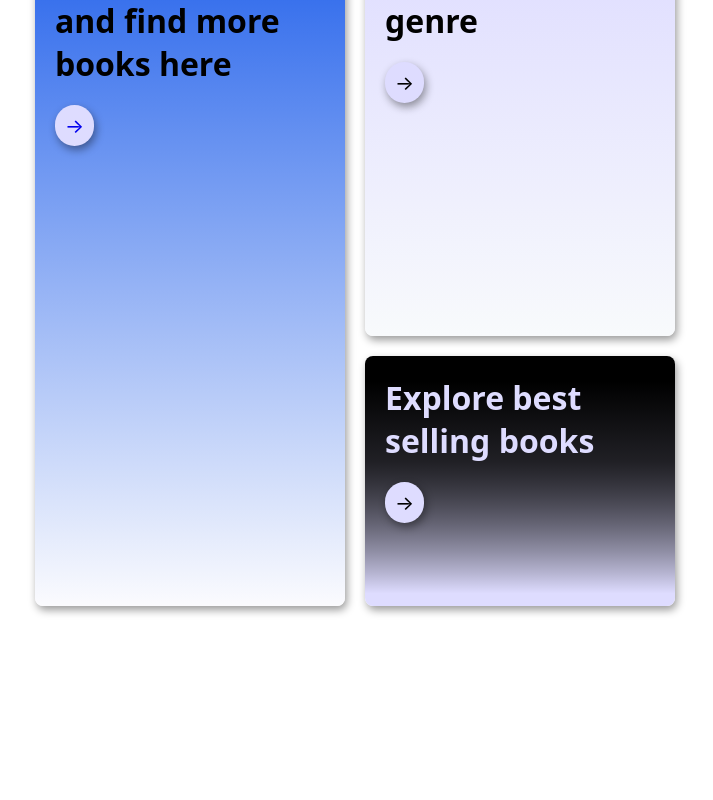
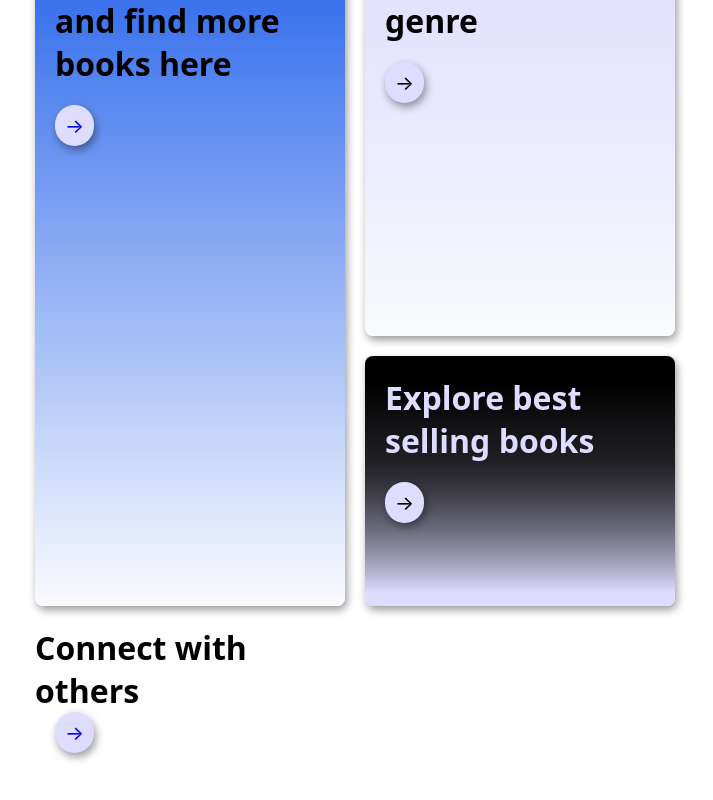
Before and after one commit to rto24/book-hiker, a React app: page /explore in a window 1280 px wide. Shown: the part 234-1034 px from the top of the page, without its empty margins (285-998 px from the left). Built offline with nearby package versions, Linux system fonts and the light colour scheme.

Commit message:
added users section to view all the users

```diff
--- a/src/App.jsx
+++ b/src/App.jsx
@@ -5,6 +5,7 @@ import Home from './components/Home';
 import Explore from './components/ExploreContainer';
 import SearchBooks from './components/exploreroutes/SearchBooks';
 import PlanToReadList from './components/PlanToRead';
+import ExploreUsers from './ExploreUsers';
 import { BrowserRouter as Router, Route, Switch, Routes } from "react-router-dom"
 import './App.css';
 
@@ -21,6 +22,7 @@ const App = () => {
           <Route path="/explore" element={<Explore />} />
           <Route path="/plan-to-read" element={<PlanToReadList />} />
           <Route path="/explore/all-books" element={<SearchBooks />} />
+          <Route path="/explore/all-users" element={<ExploreUsers />}/>
         </Routes>
     </div>
     </Router>
--- /dev/null
+++ b/src/ExploreUsers.jsx
@@ -0,0 +1,14 @@
+import React from "react";
+
+const ExploreUsers = () => {
+  return (
+    <>
+    <h1 className="connect-header">Connect with other users on BookHiker</h1>
+    <div className="connect-container">
+      {/* users component goes here */}
+    </div>
+    </>
+  )
+}
+
+export default ExploreUsers;
--- /dev/null
+++ b/src/components/ExploreConnects.jsx
@@ -0,0 +1,15 @@
+import React from "react";
+import { Link } from "react-router-dom"
+
+const ExploreConnects = () => {
+  return (
+    <div className="explore-connects">
+      <h1 className="explore-connects-header">Connect with others</h1>
+      <button className="arrow-btn">
+        <Link style={{textDecoration:'none'}}to="/explore/all-users">→</Link>
+      </button>
+    </div>
+  )
+}
+
+export default ExploreConnects;
--- a/src/components/ExploreContainer.jsx
+++ b/src/components/ExploreContainer.jsx
@@ -3,6 +3,7 @@ import Spline from '@splinetool/react-spline';
 import ExploreAllBooks from "./ExploreAllBooks";
 import ExploreGenres from "./ExploreGenres";
 import ExploreBestSellers from "./ExploreBestSellers";
+import ExploreConnects from "./ExploreConnects";
 
 const Explore = () => {
   return (
@@ -12,6 +13,7 @@ const Explore = () => {
       <ExploreAllBooks />
       <ExploreGenres />
       <ExploreBestSellers />
+      <ExploreConnects />
     </div>
     </>
   )
```
